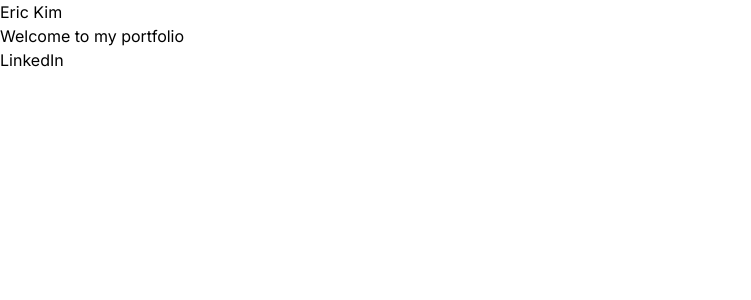
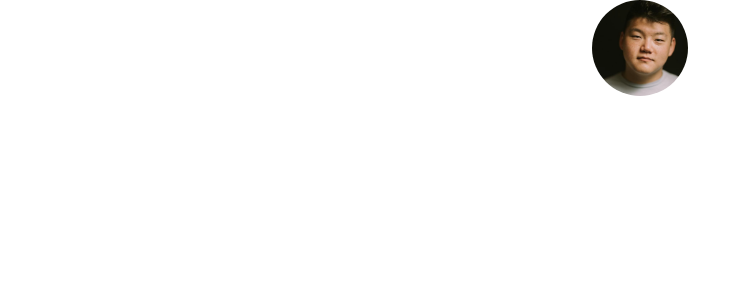
Before and after one commit to ericdwkim/my-portfolio, a Next.js app: page / in a window 1280 px wide. Shown: the top 300 px of the page, without its empty margins (0-751 px from the left). Built offline with nearby package versions, Linux system fonts and the light colour scheme.

Commit message:
add: Intro component to homepage

```diff
--- a/app/page.tsx
+++ b/app/page.tsx
@@ -1,13 +1,11 @@
 import { Header } from '@/components/header';
 // import { Footer } from '../components/footer';
+import { Intro } from '@/components/intro';
 
 export default function Home() {
-  // @ts-ignore
     return (
-      <section>
-        <Header name="Eric Kim"/>
-      <p>Welcome to my portfolio </p>
-          <a href={"https://www.linkedin.com/in/ericdwkim/"}>LinkedIn</a>
-      </section>
+        <main className="flex flex-col items-center px-4 overflow-x-hidden">
+            <Intro />
+        </main>
   )
 }
--- /dev/null
+++ b/components/intro.tsx
@@ -0,0 +1,20 @@
+'use client';
+
+import Image from 'next/image';
+import avatar from '../public/avatar.jpg'
+export const Intro = () => {
+
+    return (
+        <Image
+            src={avatar}
+            alt="Eric portrait"
+            width="192"
+            height="192"
+            quality="95"
+            priority={true}
+            className="h-24 w-24 rounded-full object-cover"
+
+            />
+    )
+
+}
```
